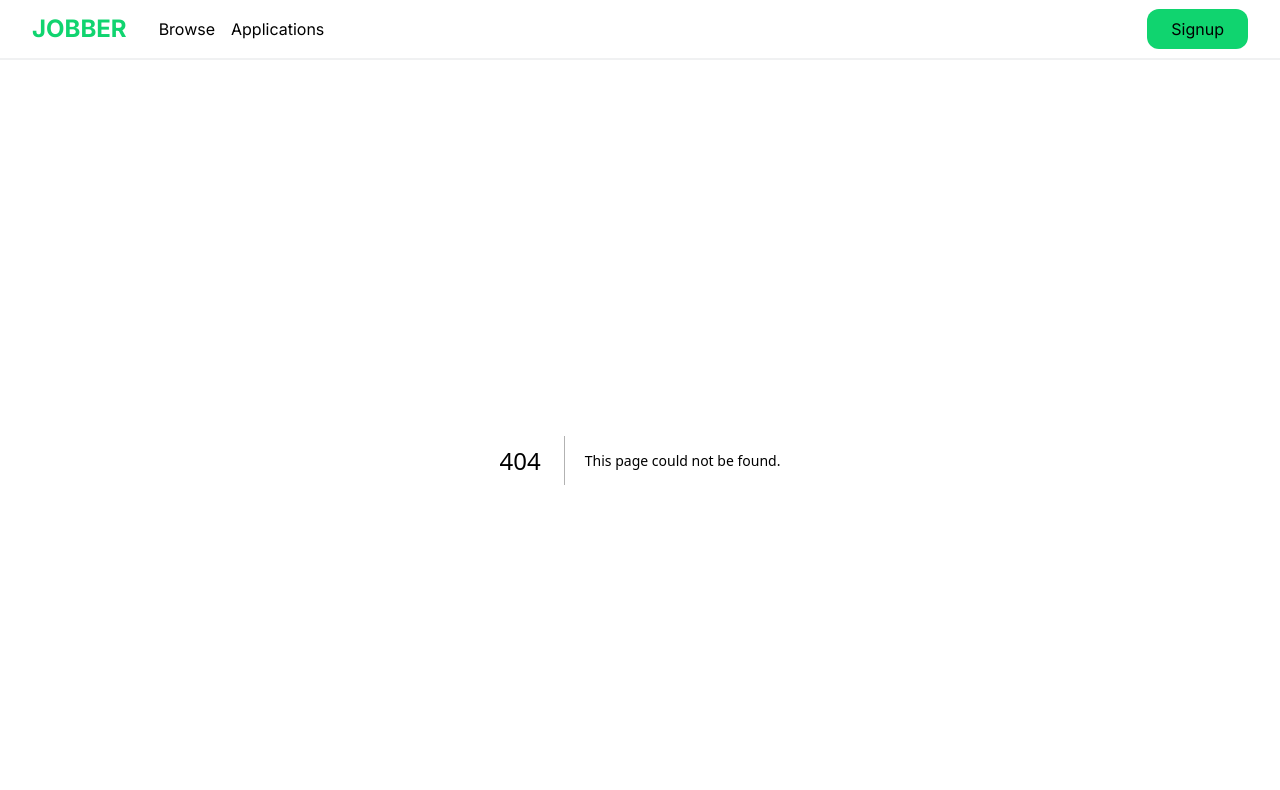
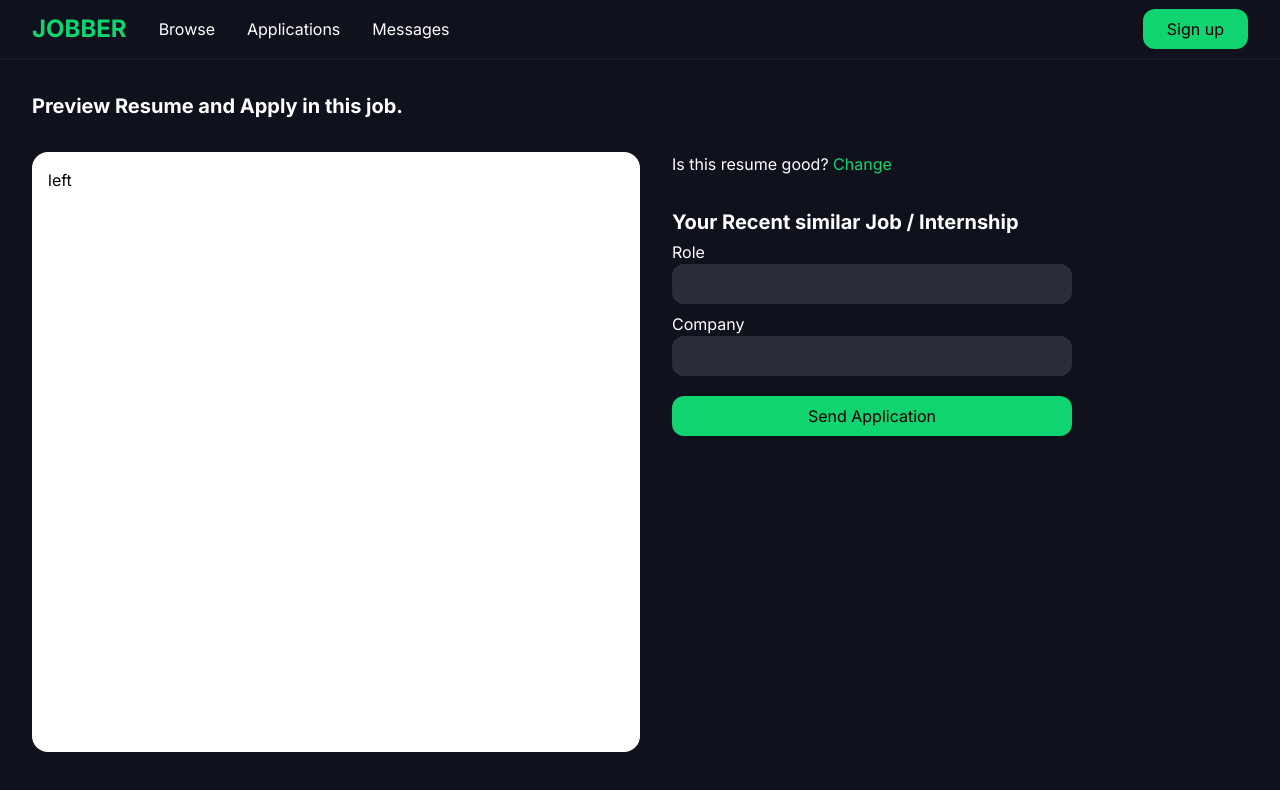
Before and after one commit to vikas-saini-7/advanced-job-portal-nextjs, a Next.js app: page /apply/1 in a window 1280 px wide. Before the commit this address had no page. Shown: the top 790 px of the page. Built offline with nearby package versions, Linux system fonts and the light colour scheme.

Commit message:
create apply page

```diff
--- /dev/null
+++ b/app/apply/[id]/page.tsx
@@ -0,0 +1,54 @@
+"use client";
+import React from "react";
+import { useParams } from "next/navigation";
+import toast from "react-hot-toast";
+
+const page = () => {
+  const { id } = useParams();
+
+  const handleSendApplication = () => {
+    toast.success("Applied successfully!");
+  };
+  return (
+    <div className="container mx-auto mb-8">
+      <h1 className="mt-8 text-xl font-bold">
+        Preview Resume and Apply in this job.
+      </h1>
+      <div className="flex flex-col md:flex-row mt-8 gap-8">
+        <div className="w-1/2 min-h-[600px] bg-white rounded-2xl text-black p-4">
+          left
+        </div>
+        <div className="w-1/2 max-w-[400px]">
+          <h1 className="mb-8">
+            Is this resume good? <span className="text-primary">Change</span>
+          </h1>
+          <div className="mb-1">
+            <h1 className="text-xl font-bold mb-1">
+              Your Recent similar Job / Internship
+            </h1>
+            <label htmlFor="role">Role</label>
+            <input
+              id="role"
+              className="mb-2 w-full h-10 rounded-xl bg-gray-500/30 outline-none px-4"
+              type="text"
+            />
+            <label htmlFor="company">Company</label>
+            <input
+              id="company"
+              className=" w-full h-10 rounded-xl bg-gray-500/30 outline-none px-4"
+              type="text"
+            />
+          </div>
+          <button
+            onClick={handleSendApplication}
+            className="bg-primary w-full mt-4 py-2 rounded-xl text-black hover:bg-gray-500 transition-all ease-in-out"
+          >
+            Send Application
+          </button>
+        </div>
+      </div>
+    </div>
+  );
+};
+
+export default page;
--- a/app/browse/page.tsx
+++ b/app/browse/page.tsx
@@ -1,6 +1,7 @@
 "use client";
-import React, { useState } from "react";
+import React, { useEffect, useState } from "react";
 import Filters from "@/components/browse/Filters";
+import Link from "next/link";
 
 const DATA = [
   {
@@ -94,22 +95,34 @@ const page = () => {
       setActiveJob(job);
     }
   };
+  useEffect(() => {
+    setActiveJob(DATA[0]);
+  }, []);
   return (
     <section className="container mx-auto">
       <Filters />
       <div className="h-[calc(100vh-120px)] grid grid-cols-1 md:grid-cols-[300px_1fr] lg:grid-cols-[400px_1fr] gap-4">
+        {/* left side  */}
         <div className="pr-4 mb-4 border-r-2 border-gray-500/10 h-full overflow-auto">
           {/* card  */}
           {DATA.map((item) => (
             <div
               key={item.id}
-              className="border-2 border-gray-500/10 bg-gray-500/10 rounded-xl mb-4 p-4"
+              className={`${
+                activeJob?.id === item.id && "border-green-400"
+              } border-2 border-gray-500/10 bg-gray-500/10 rounded-xl mb-4 p-4`}
             >
+              <div className="flex justify-between">
+                <div className="w-12 h-12 mb-2">
                   <img
-                className="w-12 mb-2 rounded-xl"
+                    className="w-12 rounded-xl"
                     src="https://www.shutterstock.com/image-vector/circle-line-simple-design-logo-600nw-2174926871.jpg"
                     alt=""
                   />
+                </div>
+                {/* <p className="text-xs mt-2 text-gray-500">posted Today</p> */}
+                <p className="text-xs mt-2 text-gray-500">12 July 2024</p>
+              </div>
               <h1 className="font-semibold text-xl mb-1">Frontend Developer</h1>
               <div className="flex gap-4 text-sm">
                 <p>{item.company.name}</p>
@@ -120,7 +133,7 @@ const page = () => {
                 )}
                 <p>{item.job_location}</p>
               </div>
-              <div className="flex items-center gap-2 mt-4">
+              <div className="flex items-center gap-2 mt-4 ">
                 <p className="border-2 border-green-500/10 rounded-xl px-3 py-1">
                   {item.job_type}
                 </p>
@@ -143,23 +156,28 @@ const page = () => {
             </div>
           ))}
         </div>
-        <div className="p-4 mb-4 border-2 border-gray-500/10 bg-gray-500/10 rounded-xl overflow-auto">
+
+        {/* right side  */}
+        <div className="pr-4 overflow-auto">
+          <div className="mb-4 p-4 border-2 border-gray-500/10 bg-gray-500/10 rounded-xl ">
             {!activeJob && (
               <p className="text-center mt-8 text-gray-500">
                 Browse jobs by clicking View Details
               </p>
             )}
             {activeJob && (
-            <div
-              key={activeJob.id}
-              className="border-2 border-gray-500/10 bg-gray-500/10 rounded-xl mb-4 p-4"
-            >
+              <div key={activeJob.id}>
+                <div className="flex items-center justify-between">
                   <img
                     className="w-12 mb-2 rounded-xl"
                     src="https://www.shutterstock.com/image-vector/circle-line-simple-design-logo-600nw-2174926871.jpg"
                     alt=""
                   />
-              <h1 className="font-semibold text-xl mb-1">Frontend Developer</h1>
+                  <p className="text-primary text-sm">posted Today</p>
+                </div>
+                <h1 className="font-semibold text-xl mb-1">
+                  Frontend Developer
+                </h1>
                 <div className="flex gap-4 text-sm">
                   <p>{activeJob.company.name}</p>
                   {activeJob.job_work_type === "remote" ? (
@@ -183,23 +201,52 @@ const page = () => {
                     </p>
                   )}
                 </div>
-              <div className="mt-4 text-gray-500">
+                {/* description */}
+                <h1 className="mt-4 text-xl font-bold">Description</h1>
+                <p className="text-gray-500">
                   Lorem ipsum dolor sit amet consectetur adipisicing elit. Magni
-                eligendi nobis corporis laboriosam ab quod nemo. Perferendis non
-                quo necessitatibus qui, unde dolorum illum obcaecati cupiditate,
-                excepturi doloribus officiis harum accusamus assumenda facere
-                animi veritatis. Eveniet voluptatem quod maiores, minus pariatur
-                dignissimos natus repellendus harum, necessitatibus alias
-                consequuntur, facilis eos. Lorem ipsum dolor sit amet consectetur adipisicing elit. Earum explicabo repudiandae, sequi aspernatur consectetur perspiciatis quis animi fuga, facere illum itaque! Ipsam, ab possimus numquam, sequi quaerat temporibus reprehenderit vel soluta perspiciatis, fuga tempora ut sapiente a aut placeat rerum? Rem sint ab nisi dignissimos eos cum, ut sapiente, doloremque enim maiores veniam nam dicta obcaecati repudiandae dolorem! Laborum earum, ad voluptatum doloremque quo delectus aspernatur nobis. Ipsam nisi dolores earum, saepe ex perspiciatis! Sequi ratione amet quaerat commodi velit illum eius quidem?
-              </div>
+                  eligendi nobis corporis laboriosam ab quod nemo. Perferendis
+                  non quo necessitatibus qui, unde dolorum illum obcaecati
+                  cupiditate, excepturi doloribus officiis harum accusamus
+                  assumenda facere animi veritatis. Eveniet voluptatem quod
+                  maiores, minus pariatur dignissimos natus repellendus harum,
+                  necessitatibus alias consequuntur, facilis eos. Lorem ipsum
+                  dolor sit amet consectetur adipisicing elit. Earum explicabo
+                  repudiandae, sequi aspernatur consectetur perspiciatis quis
+                  animi fuga, facere illum itaque! Ipsam, ab possimus numquam,
+                  sequi quaerat temporibus reprehenderit vel soluta
+                  perspiciatis, fuga tempora ut sapiente a aut placeat rerum?
+                  Rem sint ab nisi dignissimos eos cum, ut sapiente, doloremque
+                  enim maiores veniam nam dicta obcaecati repudiandae?
+                </p>
+
+                {/* Skills Required */}
+                <h1 className="mt-4 text-xl font-bold">Skills Required</h1>
+                <p className="text-gray-500">
+                  Lorem ipsum dolor sit amet consectetur adipisicing elit. Magni
+                  eligendi nobis corporis laboriosam ab quod nemo. Perferendis
+                  non quo necess.
+                </p>
+
+                {/* Perks & Benefits
+                 */}
+                <h1 className="mt-4 text-xl font-bold">Perks & Benefits</h1>
+                <p className="text-gray-500">
+                  Lorem ipsum dolor sit amet consectetur adipisicing elit. Magni
+                  eligendi nobis corporis laboriosam ab quod nemo. Perferendis
+                  non quo necess.
+                </p>
+                <Link href={`/apply/${activeJob.id}`}>
                   <button
                     onClick={() => handleViewDetails(activeJob.id)}
                     className="bg-primary w-full mt-4 py-2 rounded-xl text-black hover:bg-gray-500 transition-all ease-in-out"
                   >
-                Apply
+                    Preview & Apply
                   </button>
+                </Link>
               </div>
             )}
+          </div>
         </div>
       </div>
     </section>
--- a/app/layout.tsx
+++ b/app/layout.tsx
@@ -3,6 +3,7 @@ import { Inter } from "next/font/google";
 import "./globals.css";
 import Header from "@/components/common/Header";
 import Footer from "@/components/common/Footer";
+import { Toaster } from "react-hot-toast";
 
 const inter = Inter({ subsets: ["latin"] });
 
@@ -22,6 +23,7 @@ export default function RootLayout({
         <Header />
         {children}
         {/* <Footer /> */}
+        <Toaster />
       </body>
     </html>
   );
--- a/components/common/Header.tsx
+++ b/components/common/Header.tsx
@@ -9,13 +9,14 @@ const Header = () => {
           <Link href={"/"}>
             <h1 className="text-2xl font-bold text-primary">JOBBER</h1>
           </Link>
-          <nav className="flex items-center gap-4">
+          <nav className="flex items-center gap-4 lg:gap-8">
             <Link href="/browse">Browse</Link>
             <Link href="/applications">Applications</Link>
+            <Link href="/messages">Messages</Link>
           </nav>
         </div>
         <button className="bg-primary py-2 px-6 rounded-xl text-black hover:bg-gray-500 transition-all ease-in-out">
-          Signup
+          Sign up
         </button>
       </div>
     </header>
--- a/components/home/Hero.tsx
+++ b/components/home/Hero.tsx
@@ -16,12 +16,12 @@ const Hero = () => {
           <div>
             <input
               placeholder="Role"
-              className="h-12 outline-none border border-gray-500/50 bg-gray-500/50 px-4 rounded-s-xl"
+              className="h-12 outline-none border border-gray-500/30 bg-gray-500/10 px-4 rounded-s-xl"
               type="text"
             />
             <input
               placeholder="Location or Remote"
-              className="h-12 outline-none border border-gray-500/50 bg-gray-500/50 px-4"
+              className="h-12 outline-none border border-gray-500/30 bg-gray-500/10 px-4"
               type="text"
             />
             <Link href={"/browse"}>
--- a/package.json
+++ b/package.json
@@ -17,6 +17,7 @@
     "next": "14.2.5",
     "react": "^18",
     "react-dom": "^18",
+    "react-hot-toast": "^2.4.1",
     "tailwind-merge": "^2.4.0",
     "tailwindcss-animate": "^1.0.7"
   },
```
Also changed, not shown: 1 other file (tests, documents, lock files or other folders). Lines whose indentation alone changed are shown as unchanged.
